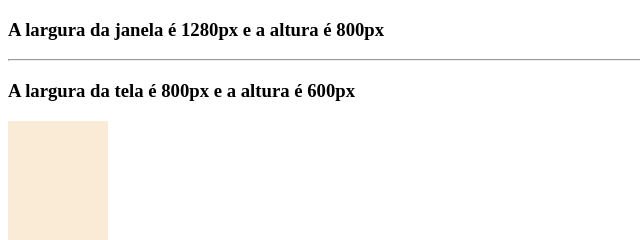
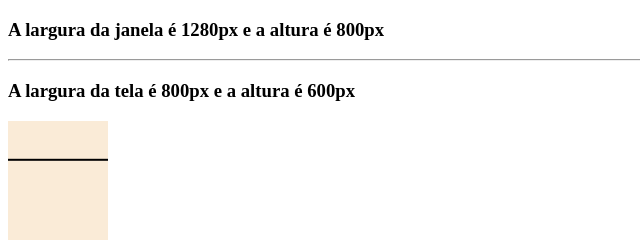
Before and after one commit to Dayvid-San/Regua, a plain HTML site: page index.html in a window 1280 px wide. Shown: the top 240 px of the page, 0-640 px from the left. Drawn offline with Linux system fonts and the light colour scheme.

Commit message:
add centimetros box to be the cm

```diff
--- a/index.html
+++ b/index.html
@@ -11,7 +11,9 @@
     <h3><span class="window-size"></span></h3>
     <hr>
     <h3><span class="screen-size"></span></h3>
-    <div class="quadrado"></div>
+    <div class="quadrado">
+        <div class="centimetros"></div>
+    </div>
     <script src="./index.js"></script>
 </body>
 </html>
--- a/style.css
+++ b/style.css
@@ -5,3 +5,12 @@
 
     background-color: antiquewhite;
 }
+
+.centimetros{
+    border-top: solid #000 2px;
+    background-color: transparent;
+
+    width: 100%;
+    height: 37.8px;
+    transform: rotate(180deg);
+}
```
